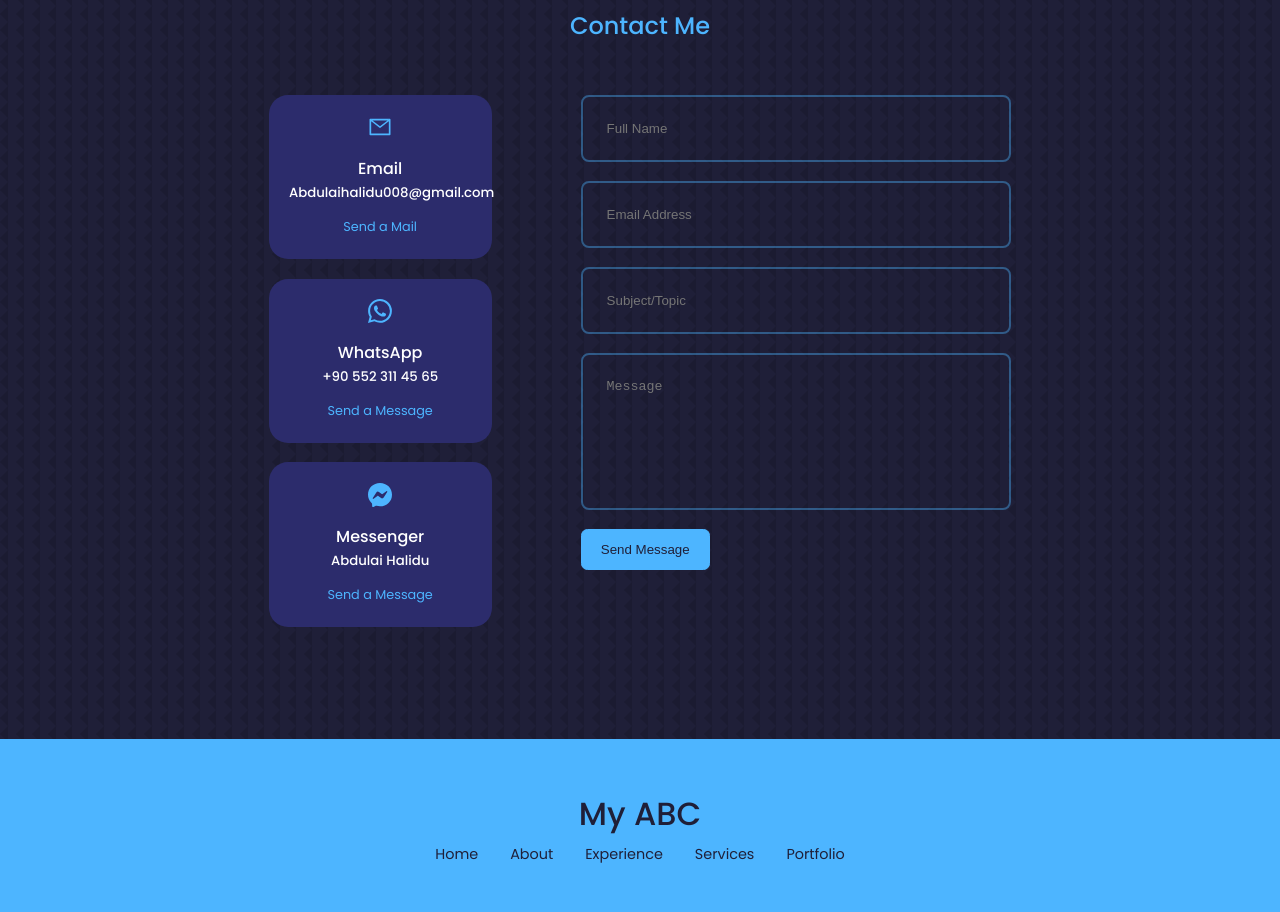
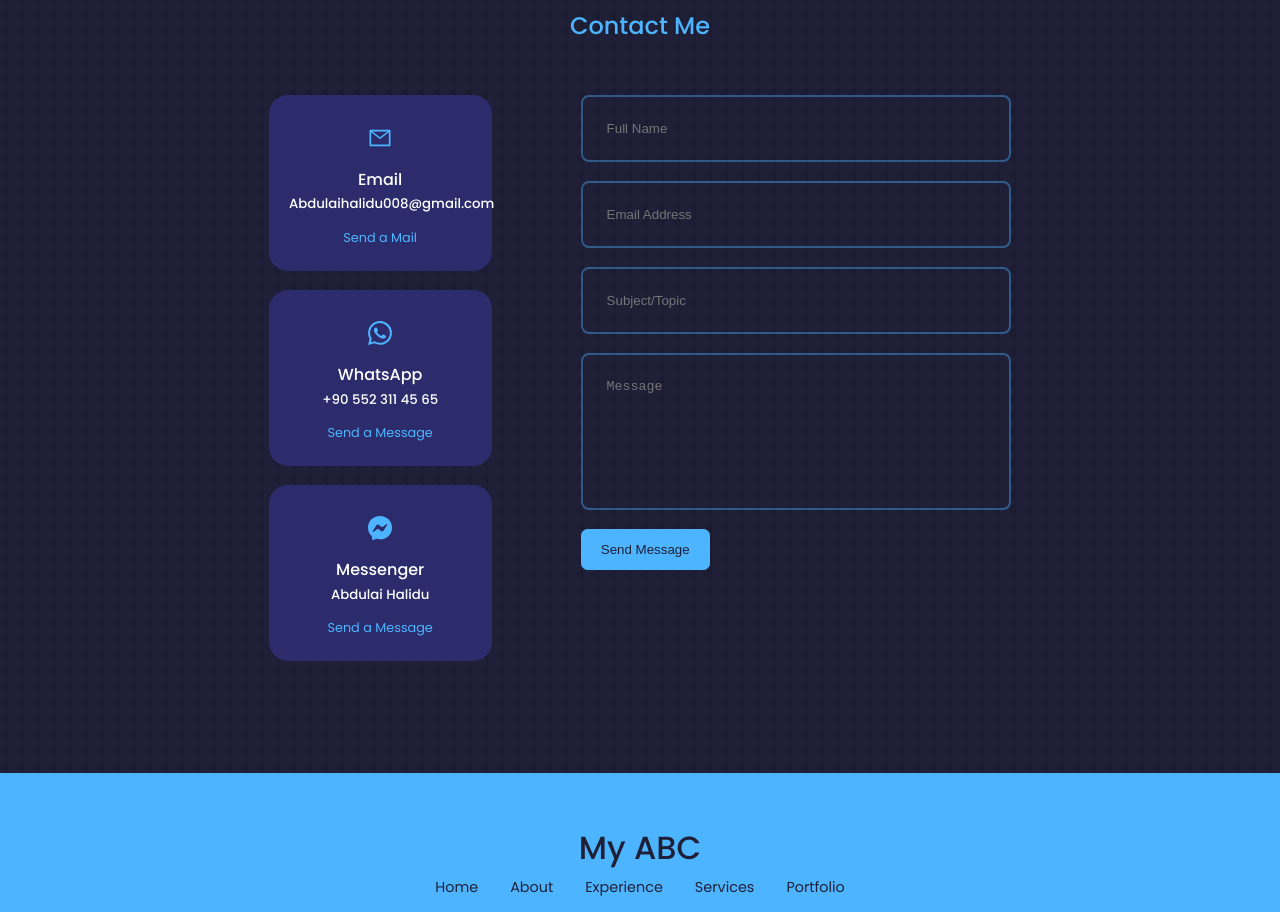
Before and after one commit to abdulaihalidu/My-Portfolio, a React (Create React App) app: page / in a window 1280 px wide. Shown: the part 3626-4538 px from the top of the page. Built offline with nearby package versions, Linux system fonts and the light colour scheme.

Commit message:
contact links updated

```diff
--- a/src/components/contact/Contact.jsx
+++ b/src/components/contact/Contact.jsx
@@ -29,13 +29,21 @@ const Contact = () => {
       <div className="container contact__container">
         <div className="contact__options">
           <article className="contact__option">
-            <AiOutlineMail className="contact__option-icon" />
+            <a href="mailto:abdulaihalidu008@gmail.com">
+              <AiOutlineMail className="contact__option-icon" />
+            </a>
             <h4>Email</h4>
             <h5>Abdulaihalidu008@gmail.com</h5>
             <a href="mailto:abdulaihalidu008@gmail.com">Send a Mail</a>
           </article>
           <article className="contact__option">
-            <BsWhatsapp className="contact__option-icon" />
+            <a
+              href="https://wa.me/905523114565"
+              target="_blank"
+              rel="noopener noreferrer"
+            >
+              <BsWhatsapp className="contact__option-icon" />
+            </a>
             <h4>WhatsApp</h4>
             <h5>+90 552 311 45 65</h5>
             <a
@@ -48,7 +56,13 @@ const Contact = () => {
             </a>
           </article>
           <article className="contact__option">
-            <SiMessenger className="contact__option-icon" />
+            <a
+              href="https://m.me/abdulaihalidujallo"
+              target="_blank"
+              rel="noopener noreferrer"
+            >
+              <SiMessenger className="contact__option-icon" />
+            </a>
             <h4>Messenger</h4>
             <h5>Abdulai Halidu</h5>
             <a
```
